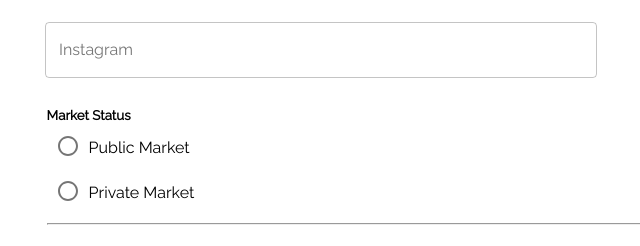
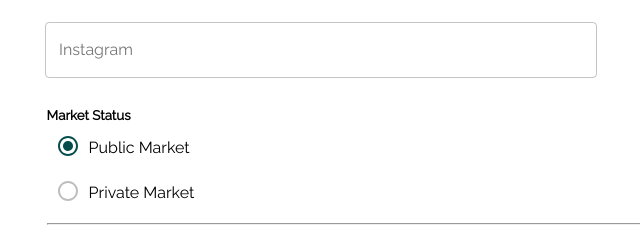
Before and after one commit to labs14-market-organizer/frontend, a React (Create React App) app: page /createmarket in a window 1280 px wide. Shown: the part 1181-1427 px from the top of the page, without its empty margins (319-959 px from the left). Built offline with nearby package versions, Linux system fonts and the light colour scheme; a web font is replaced by a local one.

Commit message:
public market button enabled and private market button disabled

```diff
--- a/src/routes/Market-Redux-forms.js
+++ b/src/routes/Market-Redux-forms.js
@@ -75,7 +75,7 @@ const renderRadioGroup = ({ label, input, meta: { dirty, error }, ...rest}) => (
     errorText={true}
     {...input}
     {...rest}
-    valueSelected={input.value}
+    valueSelected={input.value} //should be input.value
     onChange={(event, value) => input.onChange(value)}
     style={dirty && error ? {border: "solid red 2px"} : {}}
   />
@@ -452,12 +452,12 @@ class CreateMarket extends React.Component
         {/*Radio buttons, default to public market*/}
       <StyledRadioField name="market_type" component={renderRadioGroup}>
         <StyledRadioDiv>
-          <RadioStyled value="Public" label="Public" name="Public"/>
+          <RadioStyled value="Public" label="Public" name="Public" checked="checked"/>
           <StyledRadioDiv2>Public Market</StyledRadioDiv2>
         </StyledRadioDiv>
         <br />
         <StyledRadioDiv>
-          <RadioStyled id="Private" value="Private" label="Private" name="Private"/>
+          <RadioStyled id="Private" value="Private" label="Private" name="Private" disabled={true}/>
           <StyledRadioDiv2 > Private Market</StyledRadioDiv2>
         </StyledRadioDiv>
       </StyledRadioField>
```
